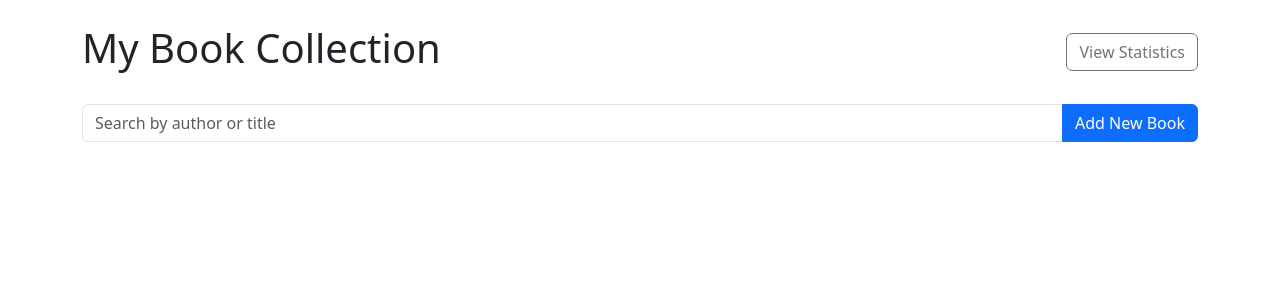
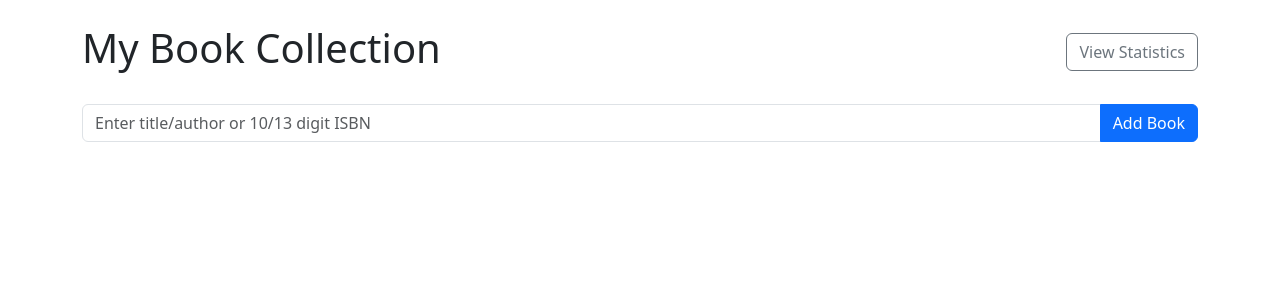
Before and after one commit to dyslexicjedi/BookVault, a Flask app: page / in a window 1280 px wide. Shown: the top 300 px of the page. Run offline with Flask 3, Linux system fonts and the light colour scheme; data that the repository does not hold is empty.

Commit message:
Add isbn to search

```diff
--- a/app.py
+++ b/app.py
@@ -115,7 +115,7 @@ def remove_book(title, author):
         cur.close()
         conn.close()
 
-def search_google_books_multiple(query, max_results=10):
+def search_google_books_multiple(query, max_results=20):
     url = f"https://www.googleapis.com/books/v1/volumes?q={query}&maxResults={max_results}"
     response = requests.get(url)
     if response.status_code != 200:
@@ -172,6 +172,26 @@ def update_book_status_and_rating(title, author, status, rating):
     finally:
         cur.close()
         conn.close()
+
+# Add this helper function for ISBN lookup
+def search_google_books_by_isbn(isbn):
+    url = f"https://www.googleapis.com/books/v1/volumes?q=isbn:{isbn}&maxResults=5"
+    response = requests.get(url)
+    if response.status_code != 200:
+        return []
+    data = response.json()
+    items = data.get("items", [])
+    results = []
+    for item in items:
+        book_info = item["volumeInfo"]
+        results.append({
+            "title": book_info.get("title", "Unknown title"),
+            "author": ", ".join(book_info.get("authors", ["Unknown author"])),
+            "cover": book_info.get("imageLinks", {}).get("thumbnail",
+                                                        "https://via.placeholder.com/128x195?text=No+Cover")
+        })
+    return results
+
 
 @app.route("/", methods=["GET", "POST"])
 def index():
@@ -247,6 +267,25 @@ def update_status_rating():
         update_book_status_and_rating(title, author, new_status, rating)
     return jsonify(success=True)
 
+@app.route("/isbn_lookup", methods=["POST"])
+def isbn_lookup():
+    isbn = request.form.get("isbn", "").strip()
+    if not isbn:
+        return redirect(url_for("index"))
+    # Search Google Books by ISBN
+    results = search_google_books_by_isbn(isbn)
+    if len(results) == 1:
+        book = results[0]
+        book['status'] = "TBR"
+        insert_book(book)
+        return redirect(url_for("index"))
+    elif len(results) > 1:
+        books = get_all_books()
+        return render_template("index.html", books=books, status_options=STATUS_OPTIONS, search_results=results)
+    else:
+        # No results found
+        return redirect(url_for("index"))
+
 if __name__ == "__main__":
     create_table()
     app.run(debug=True, port=5001, host='0.0.0.0')
--- a/templates/index.html
+++ b/templates/index.html
@@ -30,10 +30,12 @@
         <h1>My Book Collection</h1>
         <a href="{{ url_for('stats') }}" class="btn btn-outline-secondary">View Statistics</a>
     </div>
-    <form method="POST" class="input-group mb-4" id="search-form">
-        <input name="search" type="text" class="form-control" placeholder="Search by author or title" required>
-        <button class="btn btn-primary" type="submit">Add New Book</button>
+
+    <form id="addBookForm" method="POST" action="{{ url_for('index') }}" class="input-group" novalidate>
+        <input name="search" type="text" class="form-control" placeholder="Enter title/author or 10/13 digit ISBN" required>
+        <button class="btn btn-primary" type="submit">Add Book</button>
     </form>
+    <br/>
 
     <div class="row row-cols-1 row-cols-md-3 row-cols-lg-4 g-4">
         {% for book in books %}
@@ -205,9 +207,23 @@
             location.reload();
         });
     });
+
+    // Handle Add Book Form - change action and input name based on input value
+    document.getElementById('addBookForm').addEventListener('submit', function(e) {
+      const input = this.querySelector('input[name="search"]');
+      const val = input.value.trim();
+      if (/^\d{10}$/.test(val) || /^\d{13}$/.test(val)) {
+        // It's ISBN => change form action to isbn_lookup
+        this.action = "{{ url_for('isbn_lookup') }}";
+        // Since field is named "search", rename it to "isbn" to match backend
+        input.name = "isbn";
+      } else {
+        // Not ISBN so set form action and input name to original
+        this.action = "{{ url_for('index') }}";
+        input.name = "search";
+      }
+    });
 </script>
-
-<script src="https://cdn.jsdelivr.net/npm/bootstrap@5.3.0/dist/js/bootstrap.bundle.min.js"></script>
 
 </body>
 </html>
```
